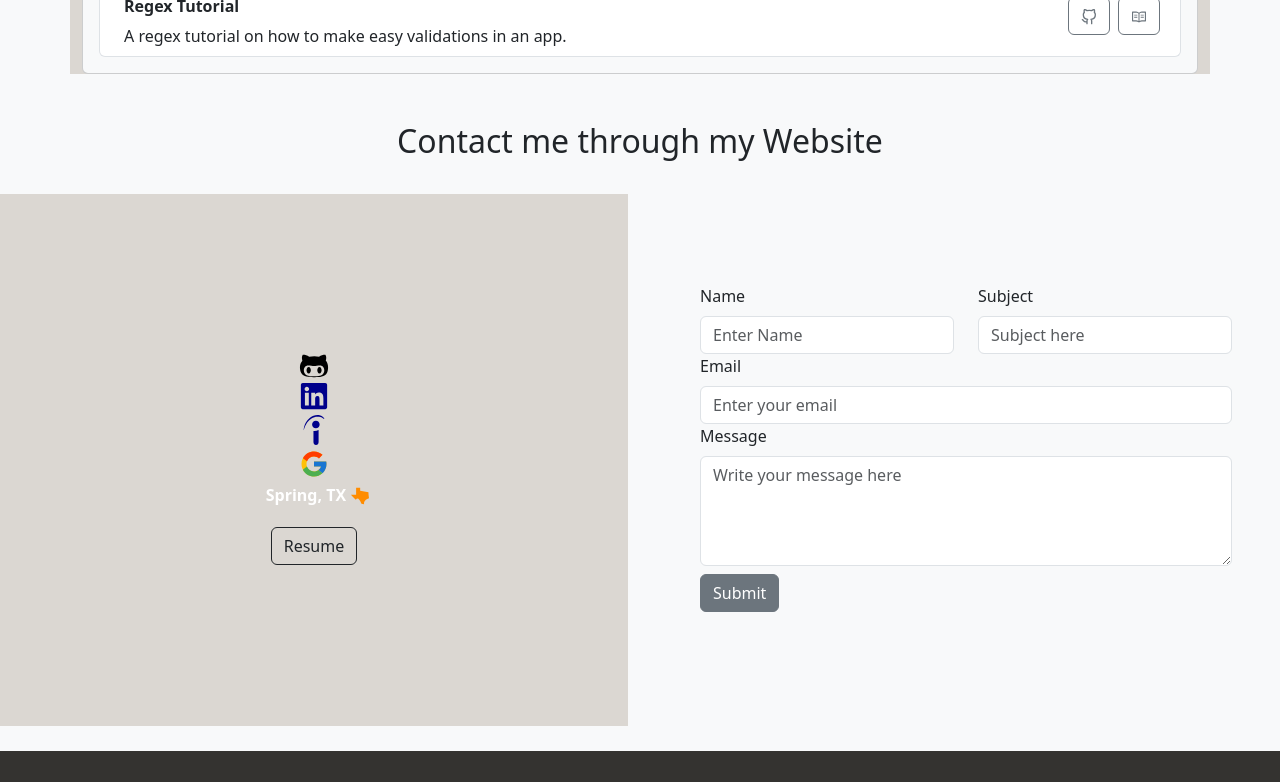
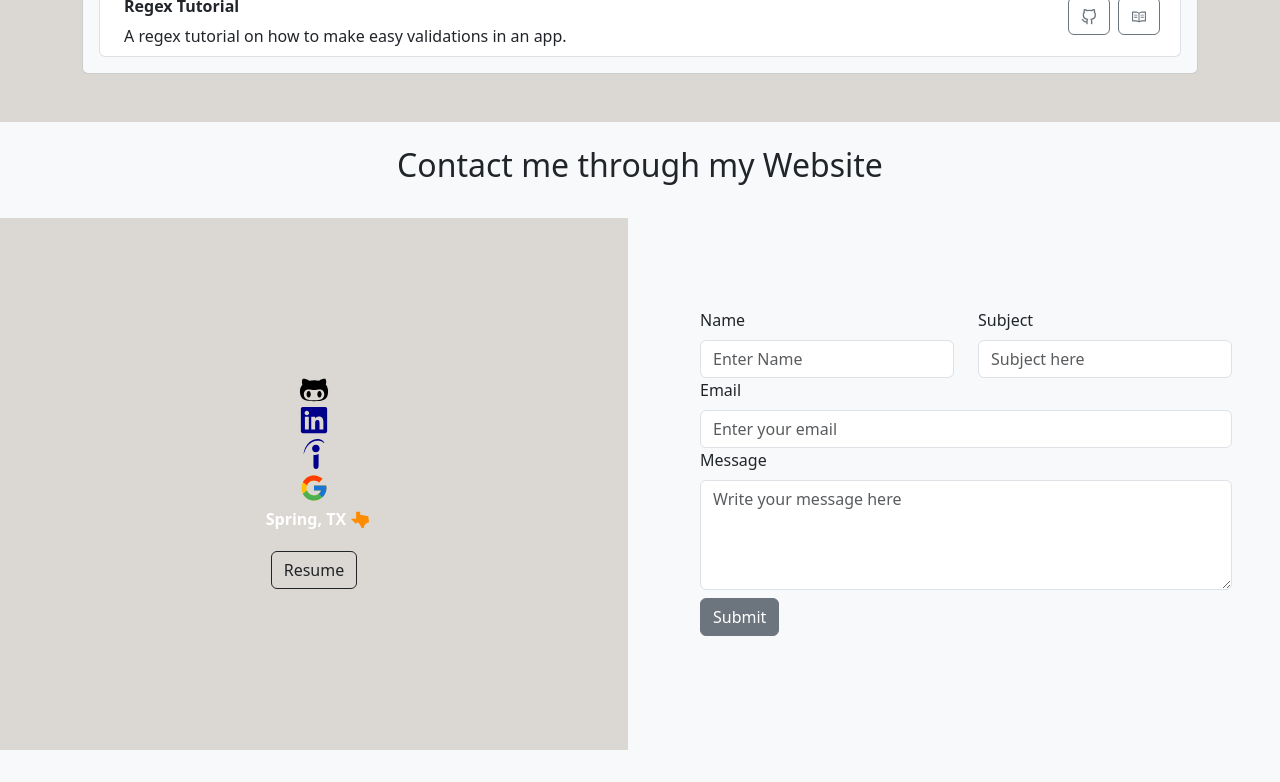
Before and after one commit to edm1001/web-dev-port, a React (Create React App) app: page /portfolio in a window 1280 px wide. Shown: the part 2100-2882 px from the top of the page. Built offline with nearby package versions, Linux system fonts and the light colour scheme.

Commit message:
fix bg color

```diff
--- a/src/Components/Projects/FeaturedProjects.js
+++ b/src/Components/Projects/FeaturedProjects.js
@@ -9,7 +9,6 @@ import TripleJ from '../../Assets/port/triplej.gif';
 import IssuesLookup from '../../Assets/port/git-issue-lookup.gif';
 import PortGenerator from '../../Assets/port/portfolio=generator.gif';
 import SalonSite from '../../Assets/port/salon-site.gif';
-// import Zookeepers from '../../Assets/port/zoo-inventory.gif';
 import Chatapp from '../../Assets/port/chat-app.gif';
 import {motion} from 'framer-motion';
 import {AiFillGithub} from 'react-icons/ai';
--- a/src/Pages/Portfolio.js
+++ b/src/Pages/Portfolio.js
@@ -9,7 +9,7 @@ import { motion } from "framer-motion";
 
 const Portfolio = () => {
   return (
-    <section className="portfolio bg-light">
+    <section className="portfolio">
       <Container className="portfolio mb-5">
         <h1 className="p-5 text-dark align-center text-center fw-bold">
           Projects Page
@@ -64,7 +64,9 @@ const Portfolio = () => {
           <ListProjects />
         </Row>
       </Container>
+      <div className="bg-light py-4">
       <Contact />
+      </div>
     </section>
   );
 };
```
